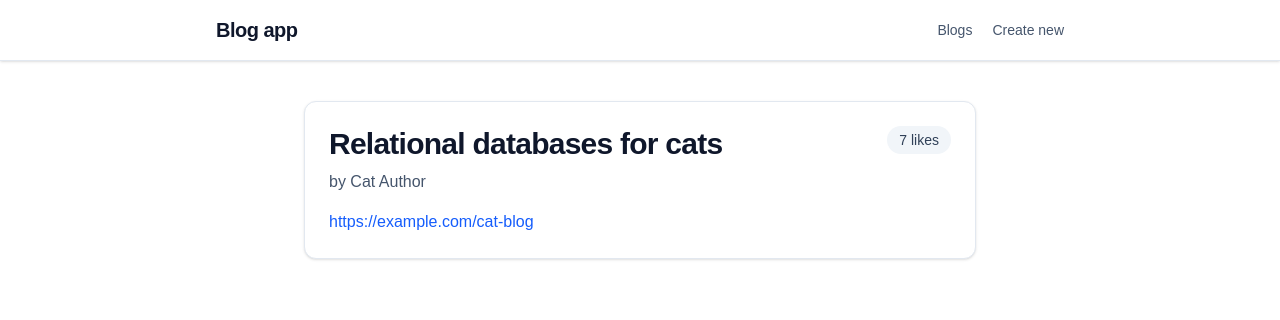
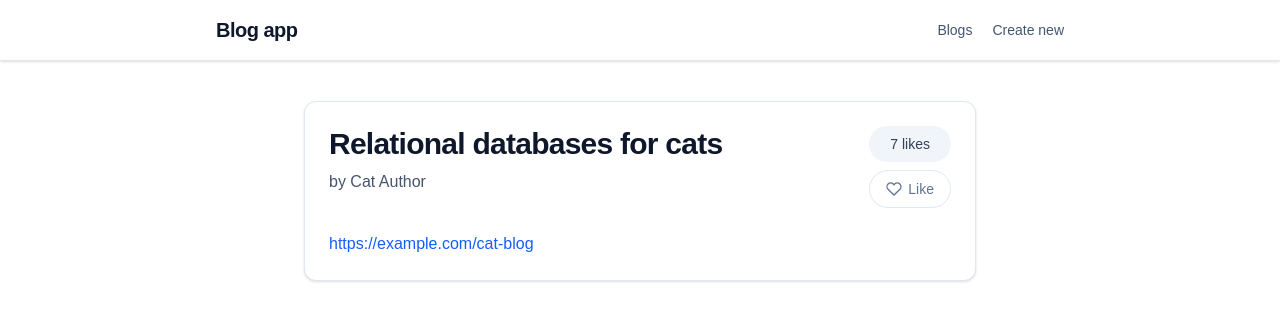
Before and after one commit to realclever/fullstack-hy-nextjs, a Next.js app: page /blogs/1 in a window 1280 px wide. Shown: the top 320 px of the page. Built offline with nearby package versions, Linux system fonts and the light colour scheme.

Commit message:
Like button finished

```diff
--- a/app/actions/blogs.ts
+++ b/app/actions/blogs.ts
@@ -2,7 +2,7 @@
 
 import { revalidatePath } from 'next/cache';
 import { redirect } from 'next/navigation';
-import { addBlog } from '../services/blogs';
+import { addBlog, addLike } from '../services/blogs';
 
 export const createBlog = async (formData: FormData) => {
   const title = formData.get('title') as string;
@@ -13,3 +13,11 @@ export const createBlog = async (formData: FormData) => {
   revalidatePath('/blogs');
   redirect('/blogs');
 };
+
+export const likeBlog = async (formData: FormData) => {
+  const id = Number(formData.get('id'));
+
+  addLike(id);
+  revalidatePath(`/blogs/${id}`);
+  revalidatePath('/blogs');
+};
--- a/app/blogs/[id]/page.tsx
+++ b/app/blogs/[id]/page.tsx
@@ -1,4 +1,5 @@
 import { notFound } from 'next/navigation';
+import { likeBlog } from '../../actions/blogs';
 import { getBlogById } from '../../services/blogs';
 
 const BlogPage = async ({ params }: { params: Promise<{ id: string }> }) => {
@@ -12,26 +13,47 @@ const BlogPage = async ({ params }: { params: Promise<{ id: string }> }) => {
   return (
     <section className="mx-auto max-w-2xl">
       <div className="rounded-xl border border-slate-200 bg-white p-6 shadow-sm">
-        <div className="flex flex-col gap-4 sm:flex-row sm:items-start sm:justify-between">
-          <div>
+        <div className="flex items-start justify-between gap-6">
+          <div className="min-w-0">
             <h1 className="text-3xl font-bold tracking-tight text-slate-900">
               {blog.title}
             </h1>
             <p className="mt-2 text-slate-600">by {blog.author}</p>
-            <a
-              href={blog.url}
-              target="_blank"
-              rel="noopener noreferrer"
-              className="mt-4 inline-block break-all font-medium text-blue-600 transition hover:text-blue-800 hover:underline"
-            >
-              {blog.url}
-            </a>
           </div>
-
-          <div className="shrink-0 rounded-full bg-slate-100 px-3 py-1 text-sm font-medium text-slate-700">
-            {blog.likes} likes
+          <div className="flex shrink-0 flex-col items-stretch gap-2">
+            <div className="rounded-full bg-slate-100 px-4 py-2 text-center text-sm font-medium text-slate-700">
+              {blog.likes} likes
+            </div>
+            <form action={likeBlog}>
+              <input type="hidden" name="id" value={blog.id} />
+              <button
+                type="submit"
+                aria-label="Like blog"
+                className="inline-flex w-full items-center justify-center gap-1.5 rounded-full border border-slate-200 bg-white px-4 py-2 text-sm font-medium text-slate-500 transition hover:border-rose-200 hover:bg-rose-50 hover:text-rose-500"
+              >
+                <svg
+                  aria-hidden="true"
+                  viewBox="0 0 24 24"
+                  fill="none"
+                  stroke="currentColor"
+                  strokeWidth="1.9"
+                  className="h-4 w-4"
+                >
+                  <path d="M20.8 4.6a5.5 5.5 0 0 0-7.8 0L12 5.7l-1.1-1.1a5.5 5.5 0 0 0-7.8 7.8l1.1 1.1L12 21l7.8-7.5 1.1-1.1a5.5 5.5 0 0 0-.1-7.8Z" />
+                </svg>
+                Like
+              </button>
+            </form>
           </div>
         </div>
+        <a
+          href={blog.url}
+          target="_blank"
+          rel="noopener noreferrer"
+          className="mt-6 inline-block break-all font-medium text-blue-600 transition hover:text-blue-800 hover:underline"
+        >
+          {blog.url}
+        </a>
       </div>
     </section>
   );
--- a/app/services/blogs.ts
+++ b/app/services/blogs.ts
@@ -48,3 +48,11 @@ export const addBlog = (title: string, author: string, url: string) => {
 export const getBlogById = (id: number) => {
   return blogs.find((blog) => blog.id === id);
 };
+
+export const addLike = (id: number) => {
+  const blog = blogs.find((blog) => blog.id === id);
+
+  if (blog) {
+    blog.likes += 1;
+  }
+};
```
